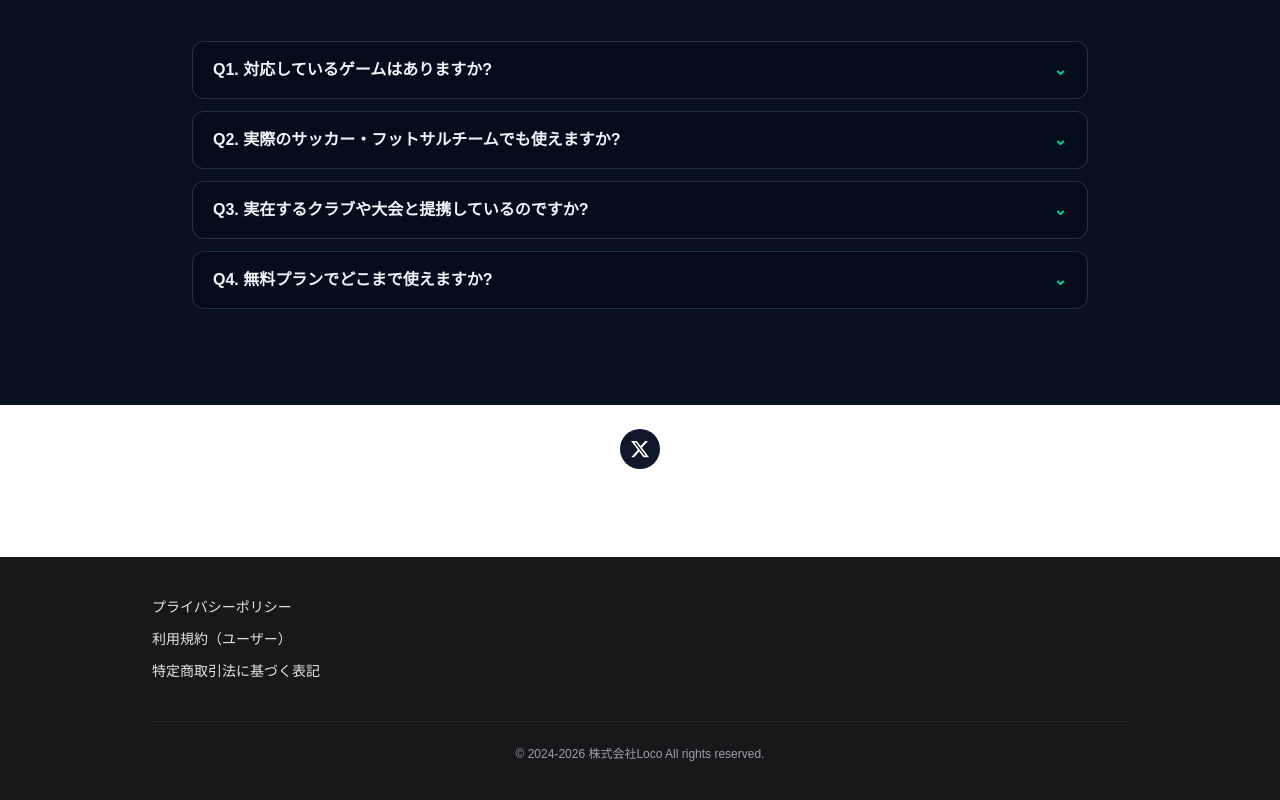
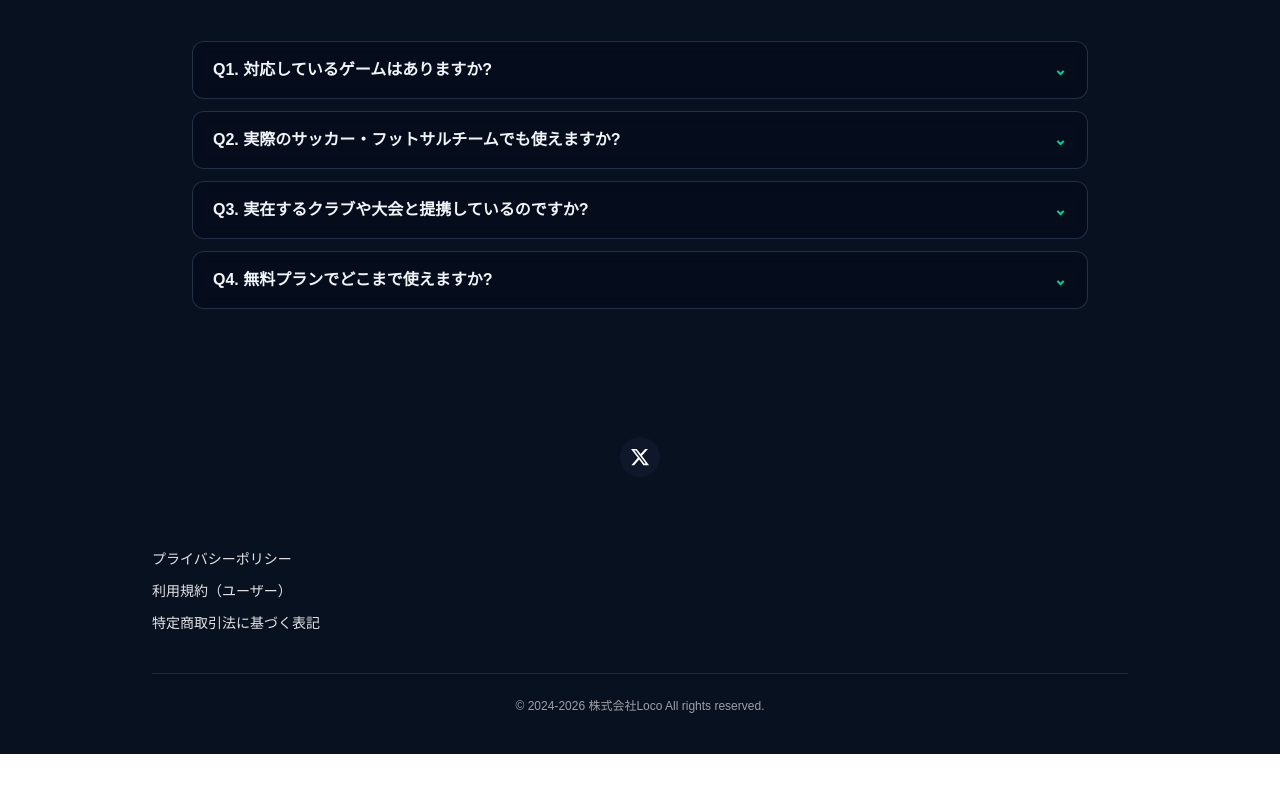
Before and after one commit to nffctaku/hpseisaku, a Next.js app: page / in a window 1280 px wide. Shown: the part 3650-4450 px from the top of the page. After the commit the page ends 4404 px from the top, so only its background shows below. Built offline with nearby package versions, Linux system fonts and the light colour scheme; no server answers; a web font is replaced by a local one.

Commit message:
🚀 本番環境に向けて調整・デプロイ準備

```diff
--- a/src/app/page.tsx
+++ b/src/app/page.tsx
@@ -14,10 +14,10 @@ export default function LandingPage() {
               alt=""
               fill
               priority
-              className="object-cover object-center opacity-55"
+              className="object-cover object-center opacity-85 sm:opacity-55"
               sizes="100vw"
             />
-            <div className="absolute inset-0 bg-[#07101f]/55" />
+            <div className="absolute inset-0 bg-[#07101f]/20 sm:bg-[#07101f]/55" />
             <div className="absolute inset-0 bg-[radial-gradient(circle_at_42%_18%,rgba(52,211,153,0.12),transparent_30%),linear-gradient(90deg,rgba(7,16,31,0.70)_0%,rgba(7,16,31,0.46)_48%,rgba(7,16,31,0.64)_100%)]" />
             <div className="absolute inset-0 bg-[linear-gradient(rgba(148,163,184,0.05)_1px,transparent_1px),linear-gradient(90deg,rgba(148,163,184,0.05)_1px,transparent_1px)] bg-[size:96px_96px]" />
             <div className="absolute inset-x-0 top-0 h-px bg-slate-700/40" />
@@ -128,8 +128,8 @@ export default function LandingPage() {
             </div>
           </div>
 
-          <div className="container mx-auto px-0 pt-0 pb-0 sm:pb-6">
-            <div className="max-w-none mx-auto">
+          <div className="container mx-auto bg-[#08111f] px-0 pt-0 pb-0">
+            <div className="max-w-none mx-auto bg-[#08111f]">
               <div id="features" className="relative w-screen left-1/2 right-1/2 -ml-[50vw] -mr-[50vw] overflow-hidden bg-[#0a2f1d] text-white">
                 <div className="absolute inset-0 bg-[linear-gradient(rgba(74,222,128,0.08)_1px,transparent_1px),linear-gradient(90deg,rgba(74,222,128,0.08)_1px,transparent_1px)] bg-[size:120px_120px]" />
                 <div className="absolute inset-0 bg-[radial-gradient(circle_at_50%_20%,rgba(34,197,94,0.30),transparent_32%),linear-gradient(180deg,rgba(22,163,74,0.56),rgba(5,46,22,0.92))]" />
@@ -464,7 +464,8 @@ export default function LandingPage() {
                 </div>
               </div>
 
-              <div className="mt-6 flex justify-center">
+              <div className="relative w-screen left-1/2 right-1/2 -ml-[50vw] -mr-[50vw] bg-[#08111f] py-8">
+                <div className="mx-auto flex justify-center">
                   <a
                     href="https://x.com/footchron_hp?s=20"
                     target="_blank"
@@ -479,10 +480,11 @@ export default function LandingPage() {
                 </div>
               </div>
             </div>
+          </div>
         </section>
       </main>
 
-      <footer className="bg-zinc-900 text-zinc-100 mt-16">
+      <footer className="bg-[#08111f] text-zinc-100 mt-0">
         <div className="mx-auto max-w-5xl px-6 py-10">
           <div className="text-left">
             <div className="flex flex-col gap-3 text-sm text-zinc-200">
```
Lines whose indentation alone changed are shown as unchanged.
